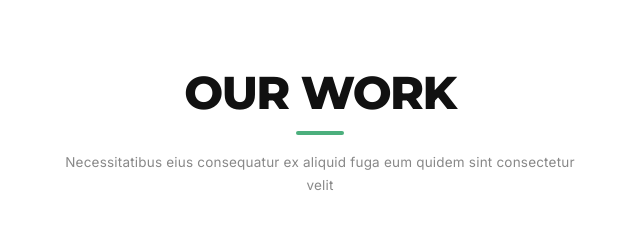
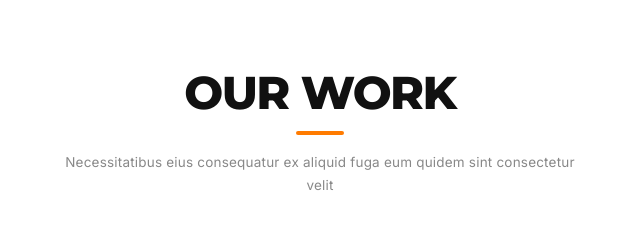
Before and after one commit to mohankrishnakoramutla/OPPTY_WEBSITE-team_a-, a plain HTML site: page index.html in a window 1280 px wide. Shown: the part 1786-2016 px from the top of the page, 320-960 px from the left. Drawn offline with Linux system fonts and the light colour scheme.

Commit message:
commit13

```diff
--- a/CSS/index.css
+++ b/CSS/index.css
@@ -1838,7 +1838,7 @@
 .portfolio-heading-line {
   width: 48px;
   height: 4px;
-  background: #4caf7d;
+  background: #ff7b00;
   border-radius: 2px;
   margin: 0 auto 16px;
   transform-origin: left center;
```
